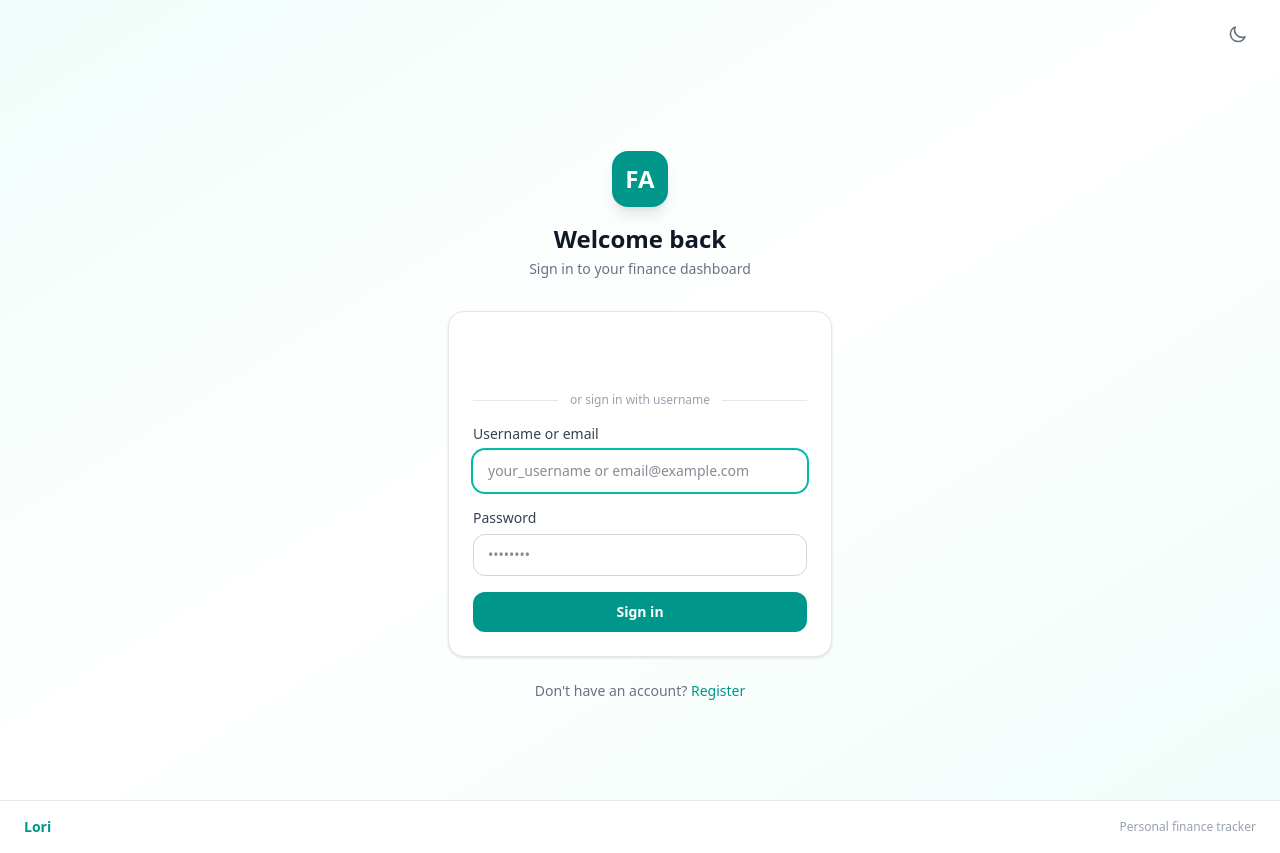
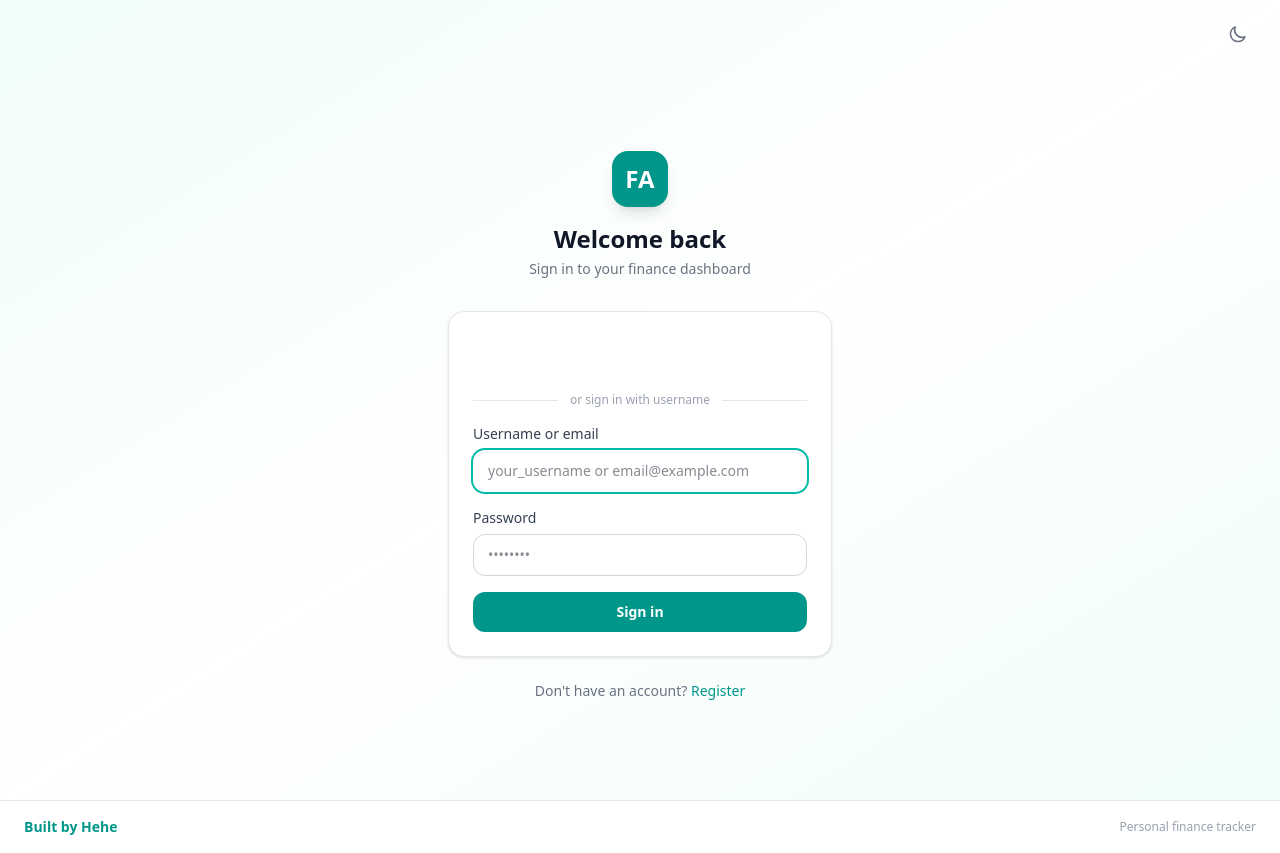
Before and after one commit to chud-lori/finan-app, a Next.js app in the folder finance-management-fe/: page /login in a window 1280 px wide. Built offline with nearby package versions, Linux system fonts and the light colour scheme; no server answers.

Commit message:
footer upd

```diff
--- a/finance-management-fe/components/Footer.js
+++ b/finance-management-fe/components/Footer.js
@@ -2,7 +2,7 @@ export default function Footer() {
   return (
     <footer className="border-t border-gray-200 bg-white mt-auto">
       <div className="max-w-7xl mx-auto px-4 sm:px-6 py-4 flex items-center justify-between">
-        <span className="text-sm font-semibold text-teal-600">Lori</span>
+        <span className="text-sm font-semibold text-teal-600">Built by Hehe</span>
         <span className="text-xs text-gray-400">Personal finance tracker</span>
       </div>
     </footer>
```
